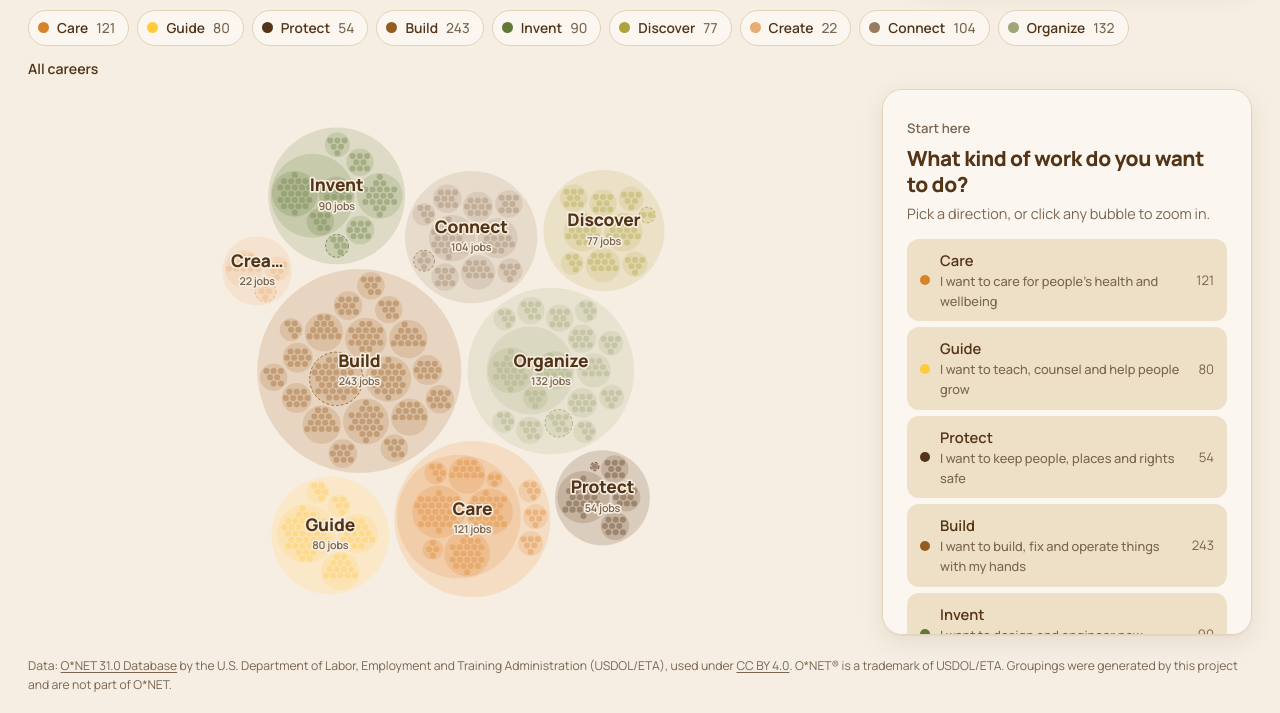
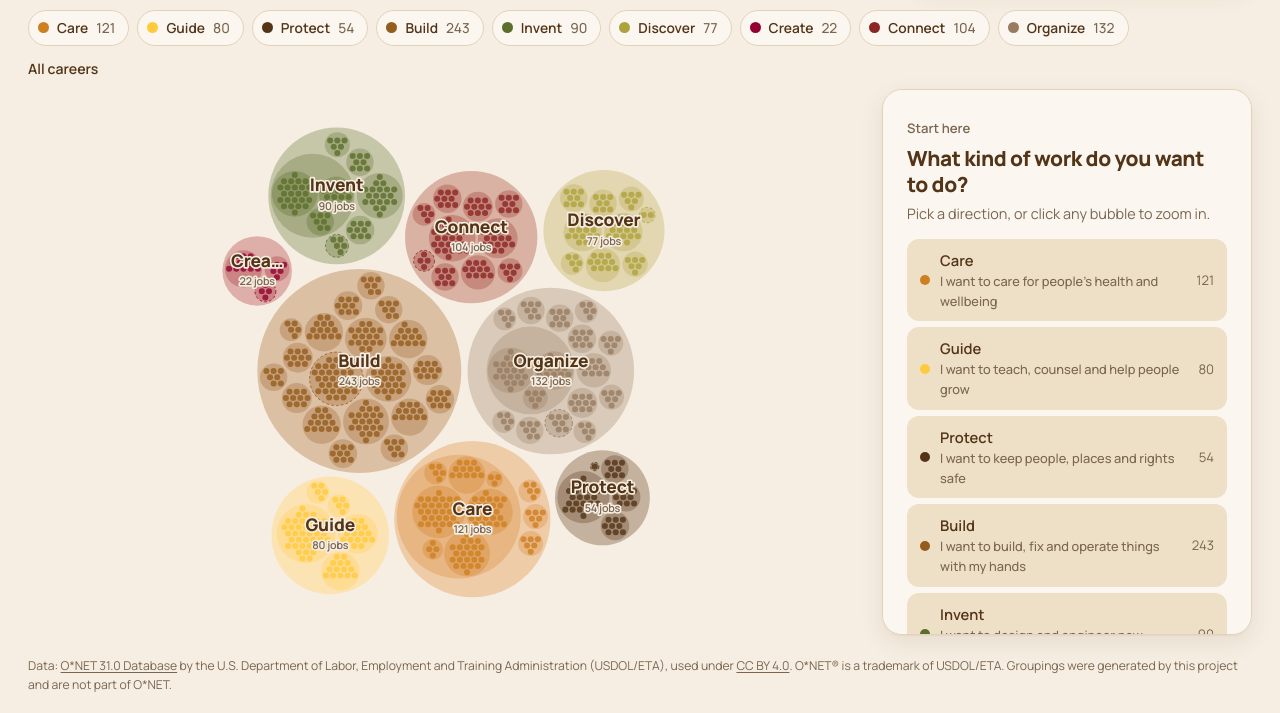
Before and after one commit to ProjectAssembely/Bubbles, a plain HTML site: page web/index.html in a window 1280 px wide. Shown: the part 87-800 px from the top of the page. Drawn offline with nearby package versions, Linux system fonts and the light colour scheme.

Commit message:
Stronger, more varied group colors
- Care uses ochre #CE7F20 instead of amber
- Invent uses olive #5B6E2C instead of moss; the pale sage and apricot
  blends are gone
- New colors for variety: crimson #930031 (Create), brick #8B2626 (Connect);
  Organize takes the tan blend
- Less transparent: cluster fills raised (0.16/0.30/0.44 -> 0.30/0.50/0.66),
  job bubbles fully solid, job dots on the overview at 80% instead of 40%

Co-Authored-By: Claude Opus 5.5 <noreply@anthropic.com>

```diff
--- a/web/app.js
+++ b/web/app.js
@@ -6,25 +6,26 @@ const LABEL_PX = 13;    // on-screen label size in pixels
 
 // Natural palette (ink = bark brown, used for text)
 const PALETTE = {
-  bark: "#533416", moss: "#607938", parchment: "#eedfc7", ochre: "#ce7f20", amber: "#d98327", sunflower: "#ffcb3d",
+  bark: "#533416", moss: "#607938", parchment: "#eedfc7", ochre: "#ce7f20", sunflower: "#ffcb3d",
+  olive: "#5b6e2c", crimson: "#930031", brick: "#8b2626",
   ink: "#533416",
 };
 const mix = (a, b, t) => d3.interpolateLab(a, b)(t);
-// Strong earth tones plus soft natural blends, so each of the nine groups is distinct
+// Solid earth tones, plus three natural blends, so each of the nine groups is distinct
 const GROUP_COLORS = {
-  Care: PALETTE.amber,
+  Care: PALETTE.ochre,
   Guide: PALETTE.sunflower,
   Protect: PALETTE.bark,
   Build: mix(PALETTE.ochre, PALETTE.bark, 0.45),           // clay
-  Invent: PALETTE.moss,
-  Discover: mix(PALETTE.moss, PALETTE.sunflower, 0.5),     // olive
-  Create: mix(PALETTE.amber, PALETTE.parchment, 0.45),     // apricot
-  Connect: mix(PALETTE.bark, PALETTE.parchment, 0.45),     // tan
-  Organize: mix(PALETTE.moss, PALETTE.parchment, 0.45),    // sage
+  Invent: PALETTE.olive,
+  Discover: mix(PALETTE.moss, PALETTE.sunflower, 0.5),     // olive-yellow
+  Create: PALETTE.crimson,
+  Connect: PALETTE.brick,
+  Organize: mix(PALETTE.bark, PALETTE.parchment, 0.45),    // tan
 };
 const FALLBACK = Object.values(PALETTE);
-const TINT = { 1: 0.16, 2: 0.3, 3: 0.44 };  // how strongly cluster circles are tinted, by depth
-const JOB_TINT = 0.9;
+const TINT = { 1: 0.3, 2: 0.5, 3: 0.66 };  // how strongly cluster circles are filled, by depth (1 = solid)
+const JOB_TINT = 1;
 
 const JOB_ZONES = {
   1: "Little or no preparation needed",
--- a/web/index.html
+++ b/web/index.html
@@ -11,7 +11,7 @@
   <link rel="preconnect" href="https://fonts.googleapis.com">
   <link rel="preconnect" href="https://fonts.gstatic.com" crossorigin>
   <link href="https://fonts.googleapis.com/css2?family=Manrope:wght@400;500;600;700;800&display=swap" rel="stylesheet">
-  <link rel="stylesheet" href="style.css?v=11">
+  <link rel="stylesheet" href="style.css?v=12">
 </head>
 <body>
   <header class="topbar">
@@ -45,6 +45,6 @@
   </footer>
 
   <script src="https://cdn.jsdelivr.net/npm/d3@7.9.0/dist/d3.min.js"></script>
-  <script src="app.js?v=11"></script>
+  <script src="app.js?v=12"></script>
 </body>
 </html>
--- a/web/style.css
+++ b/web/style.css
@@ -145,7 +145,7 @@ button { font: inherit; color: inherit; }
 /* ---------- bubbles ---------- */
 circle { transition: stroke-width 0.15s, filter 0.15s, opacity 0.5s; }
 /* On the overview, individual jobs recede so the groups read first */
-svg.overview circle.job { opacity: 0.4; }
+svg.overview circle.job { opacity: 0.8; }
 svg.overview circle.job:hover { opacity: 1; }
 circle.node { stroke: var(--bg); stroke-width: 0; }
 circle.cluster:hover { stroke: var(--swatch); stroke-width: 2px; }
@@ -153,7 +153,7 @@ circle.job:hover { filter: brightness(1.08) saturate(1.1); stroke: var(--surface
 circle.niche { stroke: var(--swatch); stroke-width: 1.5px; stroke-dasharray: 5 4; }
 circle.selected { stroke: var(--text); stroke-width: 3px; }
 /* Search: matching jobs stand out, everything else recedes */
-svg.searching circle.job { opacity: 0.25; }
+svg.searching circle.job { opacity: 0.35; }
 svg.searching circle.job.match { opacity: 1; stroke: var(--text); stroke-width: 2px; }
 
 .labels text {
```
